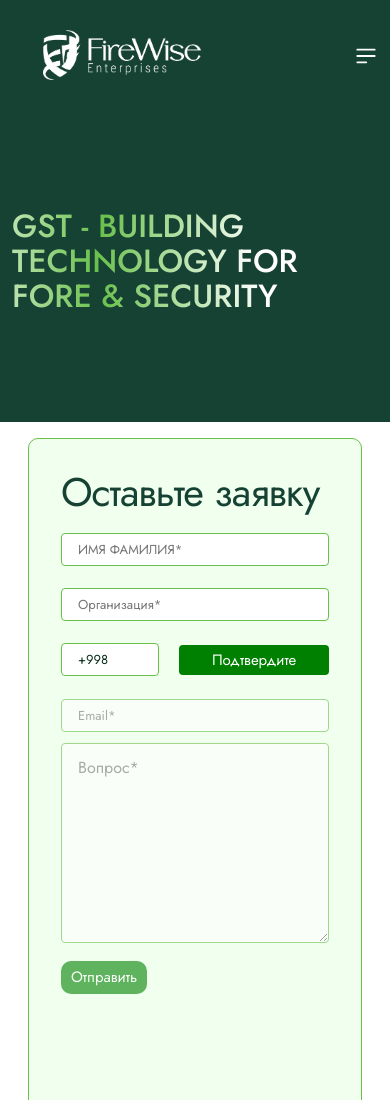
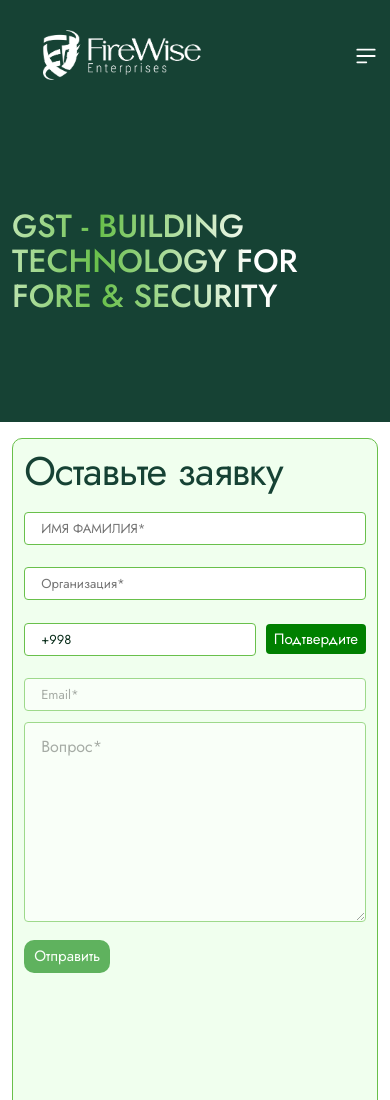
Before and after one commit to Rofiyev/firewase, a React (Vite) app: page /contacts in a window 390 px wide. Shown: the top 1100 px of the page. Built offline with nearby package versions, Linux system fonts and the light colour scheme; no server answers.

Commit message:
........

```diff
--- a/src/index.css
+++ b/src/index.css
@@ -14,6 +14,10 @@
   height: 100%;
 }
 
+input::-webkit-inner-spin-button {
+  -webkit-appearance: none;
+  margin: 0;
+}
 .line {
   border-color: rgba(234, 234, 234, 0.4) !important;
   margin-block: 2rem;
--- a/src/pages/contacts/index.css
+++ b/src/pages/contacts/index.css
@@ -226,6 +226,9 @@
     padding-inline: 0rem !important;
     min-height: 30vh !important;
   }
+  .contacts_2 {
+    padding: 0 !important;
+  }
 
   .contacts_2 .info-about .row {
     grid-template-columns: repeat(1, 1fr);
@@ -234,15 +237,21 @@
     width: 100%;
   }
   .contacts-main .contact_titles h1 {
-    /* margin-top: 3rem; */
     width: 100% !important;
     font-size: 2rem !important;
   }
   .contacts_2 .contacts_right_sides {
     margin: 0;
     width: 100%;
-    margin: 0 auto;
-    margin-bottom: 3rem;
+    margin: 1rem auto 3rem !important;
+    padding: .7rem !important;
+  }
+  .contacts_2 .contacts_right_sides .phoneNumberStyle button {
+    margin-left: 0 !important;
+  }
+  .contacts_2 .contacts_right_sides .phoneNumberStyle button {
+    min-width: 100px !important;
+    padding: 4px 5px !important;
   }
   .contacts-main .images-wrapper {
     width: 100% !important;
--- a/src/pages/contacts/index.tsx
+++ b/src/pages/contacts/index.tsx
@@ -27,6 +27,7 @@ export default function Contacts() {
   const [actiteCode, setActive] = useState<string>("");
   const [userCode, setUserCode] = useState<string>("");
   const [disabled, setDisabled] = useState<boolean>(true);
+  const [phoneDisabled, setPhoneDisabled] = useState<boolean>(false);
 
   useEffect(() => window.scrollTo({ top: 0, behavior: "smooth" }), []);
   const { register, handleSubmit, reset } = useForm<Inputs>();
@@ -39,6 +40,7 @@ export default function Contacts() {
     setActive("");
     setUserCode("");
     setDisabled(true);
+    setPhoneDisabled(false);
   };
 
   const handleCode = () => {
@@ -51,6 +53,7 @@ export default function Contacts() {
 
   const handleActivePhone = async () => {
     if (fullName && organiz && tel) {
+      setPhoneDisabled(true);
       const { success, data } = await checkPhoneNumber(tel);
       if (success) {
         setActive(data[tel]);
@@ -175,7 +178,15 @@ export default function Contacts() {
                       setTel(e.target.value)
                     }
                   />
-                  <button className="inputBtn" onClick={handleActivePhone}>
+                  <button
+                    className="inputBtn"
+                    onClick={handleActivePhone}
+                    disabled={phoneDisabled}
+                    style={{
+                      cursor: phoneDisabled ? "no-drop" : "pointer",
+                      opacity: phoneDisabled ? "0.6" : "1",
+                    }}
+                  >
                     Подтвердите
                   </button>
                 </div>
@@ -184,11 +195,13 @@ export default function Contacts() {
                     <input
                       type="number"
                       placeholder="Введите код *"
-                      maxLength={6}
-                      style={{ width: "100%" }}
+                      style={{
+                        width: "100%",
+                      }}
                       onChange={(e: ChangeEvent<HTMLInputElement>) =>
                         setUserCode(e.target.value)
                       }
+                      className="number__input"
                       required
                       autoFocus
                     />
```
